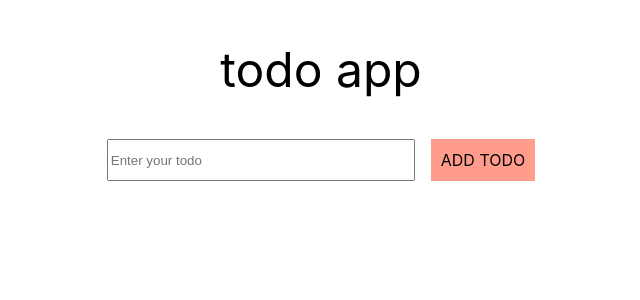
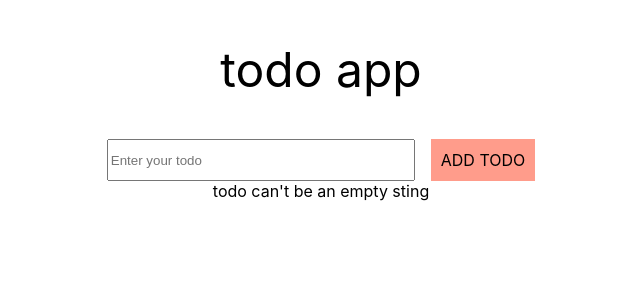
Before and after one commit to Alypov/Todo-App, a React (Create React App) app: page / in a window 1280 px wide. Shown: the top 300 px of the page, without its empty margins (319-959 px from the left). Built offline with nearby package versions, Linux system fonts and the light colour scheme.

Commit message:
input validation provided

```diff
--- a/src/components/TodoList/index.js
+++ b/src/components/TodoList/index.js
@@ -1,4 +1,4 @@
-import React, { useState, useEffect } from 'react';
+import React, { useState, useEffect, useMemo } from 'react';
 import { useDispatch, useSelector } from 'react-redux';
 import { addTodo, deleteTodo } from '../../store/todoList/actions';
 import moment from 'moment';
@@ -12,22 +12,43 @@ const TodoList = () => {
   const dispatch = useDispatch();
   const { todos } = useSelector((state) => state.todos);
   const [storedTodos, setStoredTodos] = useState([]);
-
-  useEffect(() => {
-    setStoredTodos(JSON.parse(localStorage.getItem('todos')));
-  }, [todos]);
-
   const [todo, setTodo] = useState({
     id: 1,
     text: '',
     created: moment().format('DD-MM-YYYY'),
   });
 
+  const validationAlert = [
+    { isEnglish: Boolean(todo.text.match('^[a-zA-Z]*$')) },
+    { isEmpty: Boolean(todo.text !== '') },
+  ];
+
+  const errors = {
+    isEnglish: 'eng characters only',
+    isEmpty: "todo can't be an empty sting",
+  };
+
+  const displayAlerts = () => {
+    const result = validationAlert.filter(
+      (item) => item[Object.keys(item)] !== true
+    );
+    const displayedAlerts = result.filter(
+      (item) => Object.keys(item) !== Object.keys(errors)
+    );
+
+    return displayedAlerts.map((item) => errors[Object.keys(item)]);
+  };
+
+  useEffect(() => {
+    setStoredTodos(JSON.parse(localStorage.getItem('todos')));
+  }, [todos]);
+
   const inputOnChangeHandler = (e) => {
     setTodo((prev) => ({ ...prev, text: e.target.value }));
   };
 
   const addTodoHandler = () => {
+    if (todo.text.trim() !== '' && displayAlerts() == false) {
       setTodo((prev) => ({
         ...prev,
         id: prev.id + 1,
@@ -36,6 +57,7 @@ const TodoList = () => {
       dispatch(addTodo(todo));
       localStorage.setItem('todos', JSON.stringify([...todos, todo]));
       setTodo((prev) => ({ ...prev, text: '' }));
+    }
   };
 
   const removeTodoHandler = (id) => {
@@ -59,8 +81,11 @@ const TodoList = () => {
             value={todo.text}
           />
         </div>
+
         <CustomButton onClick={addTodoHandler} title="ADD TODO" />
       </div>
+      <div>{displayAlerts()}</div>
+
       <div className="todo-list-list-wrapper">
         {storedTodos?.map((item, index) => (
           <div
```
Lines whose indentation alone changed are shown as unchanged.
